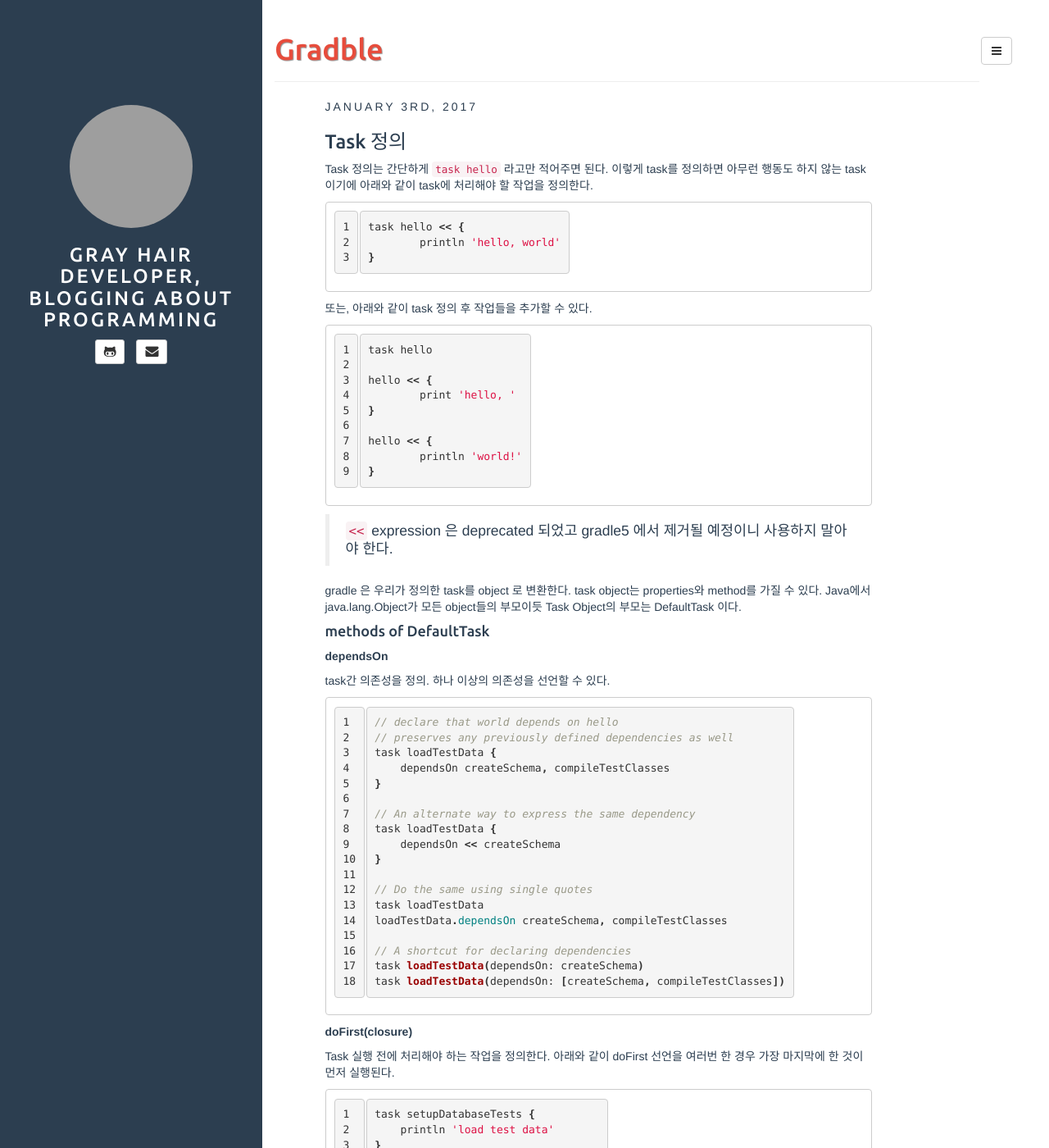
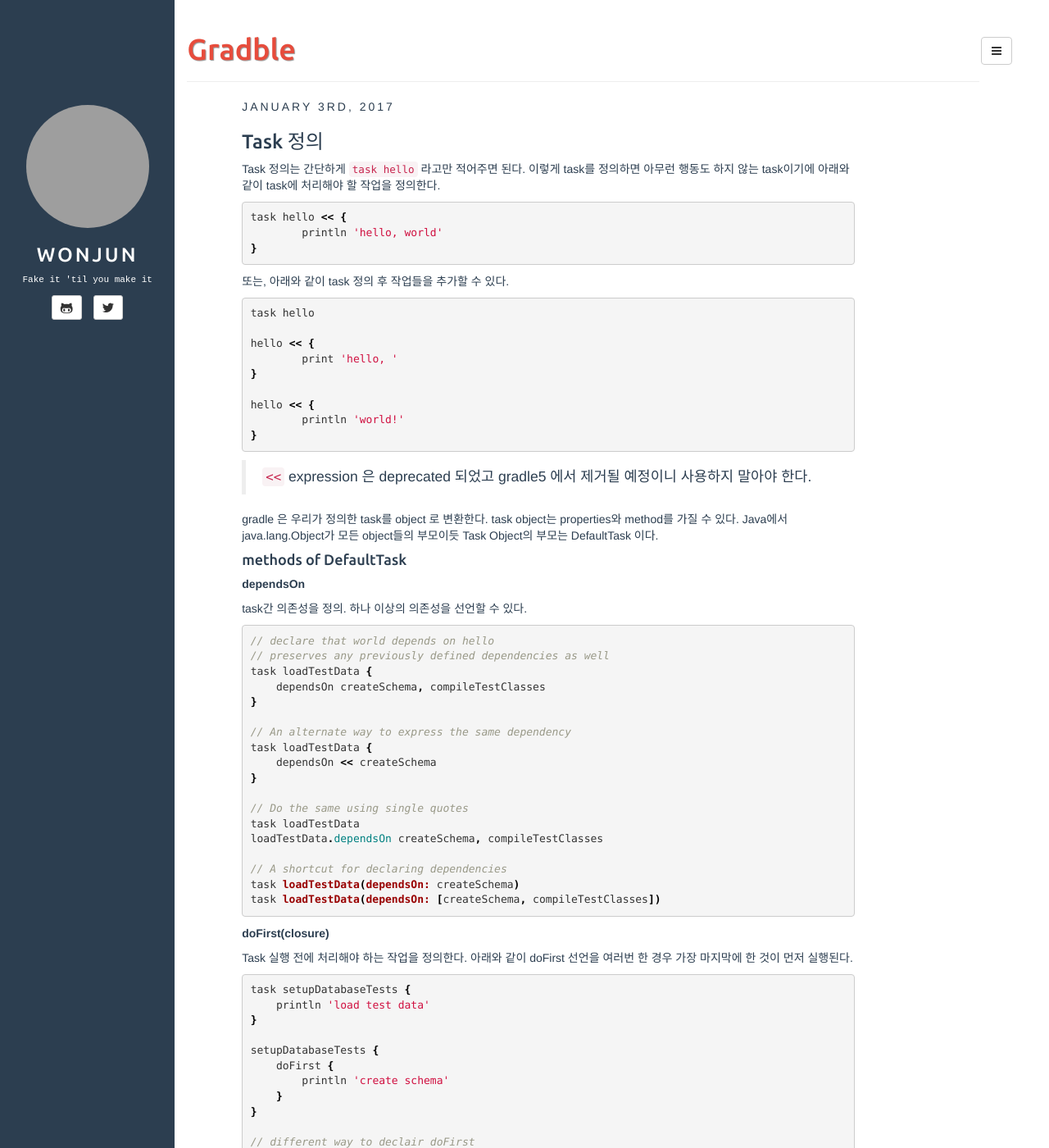
Before and after one commit to GrayhairWonjun/GrayhairWonjun.github.io, a Jekyll site: the page built from _posts/2017-01-03-gradle.md, in a window 1280 px wide and 1400 px high. Shown: the whole window at 82% size. Built offline with Jekyll 4.4.1, drawn with Linux system fonts in a browser that asks for light colours; comment, search, counter and statistics services are not loaded; some of the changed text lies outside the part shown; grey boxes are pictures that could not be loaded.

Commit message:
syntax highlight update

```diff
--- a/_config.yml
+++ b/_config.yml
@@ -5,19 +5,9 @@
 exclude: ["README.md"] # files to exclude
 highlighter: rouge
 markdown: kramdown
-kramdown:
-  input: GFM
-  syntax_highlighter: rouge
-  syntax_highlighter_opts:
-    css_class: 'highlight'
-    span:
-      line_numbers: false
-    block:
-      line_numbers: true
-      start_line: 1
 disqus: gray-hair-developer
 google_analytics: UA-89750913-1
-title: Gray Hair Developer, Blogging about Programming
+title: Wonjun
 
 defaults:
   -
@@ -26,15 +16,15 @@
     values:
       title: Gray Hair Developer
 
-description: Fake it 'til you make it
+description:
 author:
   name: Wonjun Jang
-  email: wonjun62@gmail.com
-  github: https://github.com/GrayhairWonjun
-  twitter:
+  email:
+  github: GrayhairWonjun
+  twitter: wonjun62
   pinterest:
-  linkedin:
-  bio:
+  linkedin: wjang62
+  bio: Fake it 'til you make it
   email_md5: b79784fd653274c34fcc7ed848f4ce63
 
 rss_path: feed.xml
--- a/_includes/default.html
+++ b/_includes/default.html
@@ -88,11 +88,11 @@
 		</ul>
 	</div>
 
-	<div class="col-sm-3 sidebar hidden-xs" style="{% if site.sidebar_background_image %}background: url({{site.sidebar_background_image}}) no-repeat !important;{% endif %}">
+	<div class="col-sm-2 sidebar hidden-xs" style="{% if site.sidebar_background_image %}background: url({{site.sidebar_background_image}}) no-repeat !important;{% endif %}">
 		{% include sidebar.html %}
 	</div>
 
-	<div class="col-sm-9 col-sm-offset-3">
+	<div class="col-sm-10 col-sm-offset-2">
 		{{ content }}
 
 		<footer>
--- a/assets/resources/syntax/syntax.css
+++ b/assets/resources/syntax/syntax.css
@@ -1,62 +1,58 @@
-/**
- * http://github.com/mojombo/jekyll
- * MIT License
- */
-
-.highlight  { background: #ffffff; }
+.highlight .hll { background-color: #ffffcc }
 .highlight .c { color: #999988; font-style: italic } /* Comment */
 .highlight .err { color: #a61717; background-color: #e3d2d2 } /* Error */
-.highlight .k { font-weight: bold } /* Keyword */
-.highlight .o { font-weight: bold } /* Operator */
+.highlight .k { color: #000000; font-weight: bold } /* Keyword */
+.highlight .o { color: #000000; font-weight: bold } /* Operator */
 .highlight .cm { color: #999988; font-style: italic } /* Comment.Multiline */
-.highlight .cp { color: #999999; font-weight: bold } /* Comment.Preproc */
+.highlight .cp { color: #999999; font-weight: bold; font-style: italic } /* Comment.Preproc */
 .highlight .c1 { color: #999988; font-style: italic } /* Comment.Single */
 .highlight .cs { color: #999999; font-weight: bold; font-style: italic } /* Comment.Special */
 .highlight .gd { color: #000000; background-color: #ffdddd } /* Generic.Deleted */
-.highlight .gd .x { color: #000000; background-color: #ffaaaa } /* Generic.Deleted.Specific */
-.highlight .ge { font-style: italic } /* Generic.Emph */
+.highlight .ge { color: #000000; font-style: italic } /* Generic.Emph */
 .highlight .gr { color: #aa0000 } /* Generic.Error */
 .highlight .gh { color: #999999 } /* Generic.Heading */
 .highlight .gi { color: #000000; background-color: #ddffdd } /* Generic.Inserted */
-.highlight .gi .x { color: #000000; background-color: #aaffaa } /* Generic.Inserted.Specific */
 .highlight .go { color: #888888 } /* Generic.Output */
 .highlight .gp { color: #555555 } /* Generic.Prompt */
 .highlight .gs { font-weight: bold } /* Generic.Strong */
 .highlight .gu { color: #aaaaaa } /* Generic.Subheading */
 .highlight .gt { color: #aa0000 } /* Generic.Traceback */
-.highlight .kc { font-weight: bold } /* Keyword.Constant */
-.highlight .kd { font-weight: bold } /* Keyword.Declaration */
-.highlight .kp { font-weight: bold } /* Keyword.Pseudo */
-.highlight .kr { font-weight: bold } /* Keyword.Reserved */
+.highlight .kc { color: #000000; font-weight: bold } /* Keyword.Constant */
+.highlight .kd { color: #000000; font-weight: bold } /* Keyword.Declaration */
+.highlight .kn { color: #000000; font-weight: bold } /* Keyword.Namespace */
+.highlight .kp { color: #000000; font-weight: bold } /* Keyword.Pseudo */
+.highlight .kr { color: #000000; font-weight: bold } /* Keyword.Reserved */
 .highlight .kt { color: #445588; font-weight: bold } /* Keyword.Type */
 .highlight .m { color: #009999 } /* Literal.Number */
-.highlight .s { color: #d14 } /* Literal.String */
+.highlight .s { color: #d01040 } /* Literal.String */
 .highlight .na { color: #008080 } /* Name.Attribute */
 .highlight .nb { color: #0086B3 } /* Name.Builtin */
 .highlight .nc { color: #445588; font-weight: bold } /* Name.Class */
 .highlight .no { color: #008080 } /* Name.Constant */
+.highlight .nd { color: #3c5d5d; font-weight: bold } /* Name.Decorator */
 .highlight .ni { color: #800080 } /* Name.Entity */
 .highlight .ne { color: #990000; font-weight: bold } /* Name.Exception */
 .highlight .nf { color: #990000; font-weight: bold } /* Name.Function */
+.highlight .nl { color: #990000; font-weight: bold } /* Name.Label */
 .highlight .nn { color: #555555 } /* Name.Namespace */
 .highlight .nt { color: #000080 } /* Name.Tag */
 .highlight .nv { color: #008080 } /* Name.Variable */
-.highlight .ow { font-weight: bold } /* Operator.Word */
+.highlight .ow { color: #000000; font-weight: bold } /* Operator.Word */
 .highlight .w { color: #bbbbbb } /* Text.Whitespace */
 .highlight .mf { color: #009999 } /* Literal.Number.Float */
 .highlight .mh { color: #009999 } /* Literal.Number.Hex */
 .highlight .mi { color: #009999 } /* Literal.Number.Integer */
 .highlight .mo { color: #009999 } /* Literal.Number.Oct */
-.highlight .sb { color: #d14 } /* Literal.String.Backtick */
-.highlight .sc { color: #d14 } /* Literal.String.Char */
-.highlight .sd { color: #d14 } /* Literal.String.Doc */
-.highlight .s2 { color: #d14 } /* Literal.String.Double */
-.highlight .se { color: #d14 } /* Literal.String.Escape */
-.highlight .sh { color: #d14 } /* Literal.String.Heredoc */
-.highlight .si { color: #d14 } /* Literal.String.Interpol */
-.highlight .sx { color: #d14 } /* Literal.String.Other */
+.highlight .sb { color: #d01040 } /* Literal.String.Backtick */
+.highlight .sc { color: #d01040 } /* Literal.String.Char */
+.highlight .sd { color: #d01040 } /* Literal.String.Doc */
+.highlight .s2 { color: #d01040 } /* Literal.String.Double */
+.highlight .se { color: #d01040 } /* Literal.String.Escape */
+.highlight .sh { color: #d01040 } /* Literal.String.Heredoc */
+.highlight .si { color: #d01040 } /* Literal.String.Interpol */
+.highlight .sx { color: #d01040 } /* Literal.String.Other */
 .highlight .sr { color: #009926 } /* Literal.String.Regex */
-.highlight .s1 { color: #d14 } /* Literal.String.Single */
+.highlight .s1 { color: #d01040 } /* Literal.String.Single */
 .highlight .ss { color: #990073 } /* Literal.String.Symbol */
 .highlight .bp { color: #999999 } /* Name.Builtin.Pseudo */
 .highlight .vc { color: #008080 } /* Name.Variable.Class */
```
Also changed, not shown: _posts/2017-02-13-spring-data-jpa.md (+2 -4 lines), _posts/2017-02-19-jpa.md (added, +303 -0 lines).
